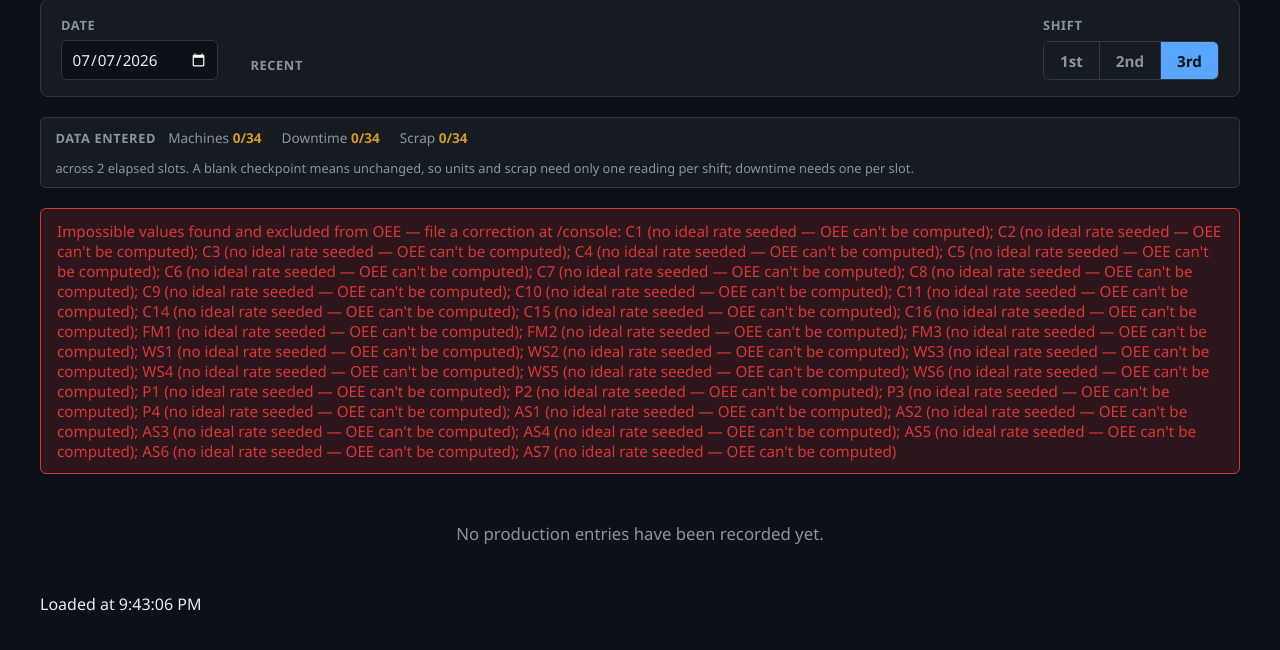
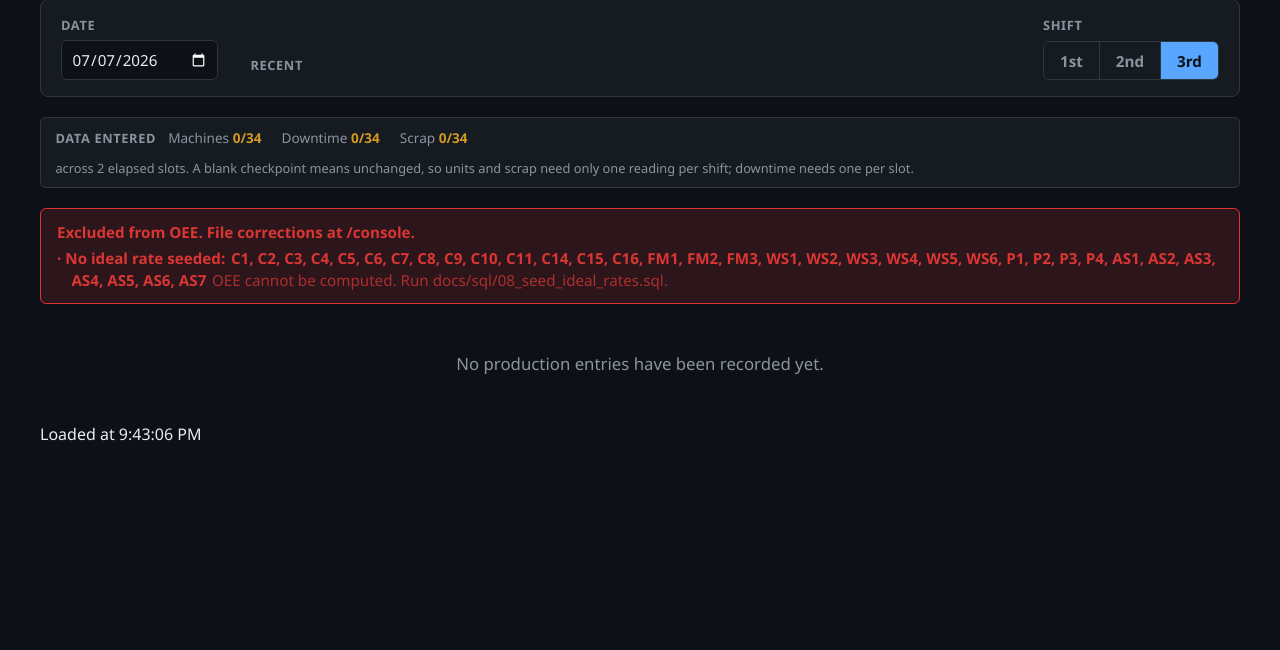
Before and after one commit to a-ghost-named-x/track.fox.com, a FastAPI app: page /oee in a window 1280 px wide. Shown: the part 122-772 px from the top of the page. Run offline with FastAPI, Linux system fonts and the light colour scheme; parts of the project's set-up code (start-up, migrations or seed data) failed here and were passed over.

Commit message:
oee fine tuning visual bugs

```diff
--- a/app/static/css/style.css
+++ b/app/static/css/style.css
@@ -782,6 +782,54 @@ button.shift-option {
     text-decoration: underline;
 }
 
+/* Data-quality banner. One row per PROBLEM with the affected machines listed
+   on it, rather than one entry per machine repeating the same explanation —
+   six machines carrying two flags each used to render as a solid paragraph. */
+.flag-banner {
+    display: flex;
+    flex-direction: column;
+    gap: 0.3rem;
+    line-height: 1.45;
+}
+
+.flag-lead {
+    font-weight: 700;
+}
+
+.flag-lead-warning {
+    margin-top: 0.5rem;
+    /* Not an error: these values are still counted. Reusing the error banner's
+       red for them would overstate what they mean. */
+    color: #e3b341;
+}
+
+.flag-row {
+    padding-left: 0.9rem;
+    text-indent: -0.9rem;
+}
+
+.flag-row::before {
+    content: "· ";
+    font-weight: 700;
+}
+
+.flag-title {
+    font-weight: 600;
+}
+
+/* The machine list is what the reader is actually scanning for, so it gets the
+   emphasis rather than the prose around it. */
+.flag-machines {
+    margin-left: 0.35rem;
+    font-weight: 700;
+    font-variant-numeric: tabular-nums;
+}
+
+.flag-detail {
+    margin-left: 0.35rem;
+    opacity: 0.75;
+}
+
 /* Per-column completeness, deliberately three separate counts rather than one
    overall percentage: three different people enter units, scrap and downtime,
    so knowing WHICH one is behind is the actionable part. */
--- a/app/static/js/oee.js
+++ b/app/static/js/oee.js
@@ -33,31 +33,66 @@ const QUICK_PICK_COUNT = 7;
 // matter more than missing data: a blank cell is visible and someone chases
 // it, whereas a transposed digit produces a plausible wrong number nobody
 // questions.
-// Hard flags: the number itself cannot be right, whatever the machine's rate
-// is. These exclude the slot from OEE.
+/**
+ * Hard flags: the number itself cannot be right, whatever the machine's rate
+ * is, so the slot is excluded from OEE.
+ *
+ * Each has a short `title` naming the problem and a `detail` saying what to do
+ * about it. The banner groups machines UNDER these rather than repeating the
+ * text per machine — six machines with two flags each produced a solid
+ * paragraph of duplicated prose that nobody would read.
+ */
 const FLAG_LABELS = {
-    negative_units: "cumulative units went backwards",
-    negative_scrap: "cumulative scrap went backwards",
-    implausible_units: "over double the machine's theoretical maximum — likely " +
-        "a transposed digit, or a day-cumulative value in a shift-cumulative box",
-    downtime_over_slot: "more downtime than fits in the slot",
-    baseline_suspect: "measured from the previous checkpoint, which is itself " +
-        "wrong — fix that one and this slot resolves too",
-    no_ideal_rate: "no ideal rate seeded — OEE can't be computed",
+    negative_units: {
+        title: "Cumulative units went backwards",
+        detail: "A counter cannot decrease. Check the reading against the one before it.",
+    },
+    negative_scrap: {
+        title: "Cumulative scrap went backwards",
+        detail: "A counter cannot decrease. Check the reading against the one before it.",
+    },
+    implausible_units: {
+        title: "More than double the machine's theoretical maximum",
+        detail: "Usually a transposed digit, or a whole day's total typed into a box that means one shift.",
+    },
+    downtime_over_slot: {
+        title: "More downtime than fits in the slot",
+        detail: "A 2-hour slot holds at most 120 minutes.",
+    },
+    baseline_suspect: {
+        title: "Measured from a checkpoint that is itself wrong",
+        detail: "Fix the earlier checkpoint and these slots resolve on their own.",
+    },
+    no_ideal_rate: {
+        title: "No ideal rate seeded",
+        detail: "OEE cannot be computed. Run docs/sql/08_seed_ideal_rates.sql.",
+    },
 };
 
-// Soft warnings. Unlike the flags above these do NOT invalidate anything — the
-// slot still counts and the value is shown as-is, never clamped. They mean two
-// inputs disagree, and the one that's wrong is usually the machine's configured
-// rate rather than what the floor counted.
+/**
+ * Soft warnings. Unlike the flags above these invalidate nothing: the slot
+ * still counts and the value is shown as-is, never clamped. They mean two
+ * inputs disagree, and the wrong one is usually the machine's configured rate
+ * rather than what the floor counted.
+ */
 const WARNING_LABELS = {
-    over_100: "Above this machine's derived maximum for the time it was " +
-        "scheduled. On a single slot this is usually just a checkpoint read " +
-        "late or early — the units belong to the neighbouring slot and it " +
-        "evens out across the shift. Sustained across a whole shift it means " +
-        "planned downtime was over-reported, or the ideal rate is set too low. " +
-        "Counted either way, never clamped.",
+    over_100: {
+        title: "Beat the maximum derived from its standard, across the whole shift",
+        detail: "Still counted. Either planned downtime was over-reported, or the " +
+            "ideal rate is set too low. docs/sql/10_diagnose_over_ceiling.sql works out which.",
+        tooltip: "Above this machine's derived maximum for the time it was scheduled. " +
+            "On a single slot that is usually just a checkpoint read late or early, " +
+            "so the units belong to the neighbouring slot and it evens out across " +
+            "the shift. Counted either way, never clamped.",
+    },
 };
+
+/** Short one-line form, for tooltips on an individual cell. */
+function describeCode(code, table) {
+    const entry = table[code];
+    if (!entry) return code;
+    return entry.tooltip || `${entry.title}. ${entry.detail}`;
+}
 
 const dateInput = document.getElementById("review-date");
 const quickPicksEl = document.getElementById("quick-picks");
@@ -161,7 +196,7 @@ function missingReason(slot) {
     if (!slot.has_downtime) missing.push("downtime");
     if (missing.length) return `Not entered: ${missing.join(", ")}`;
     if (slot.flags && slot.flags.length) {
-        return slot.flags.map((f) => FLAG_LABELS[f] || f).join("; ");
+        return slot.flags.map((f) => describeCode(f, FLAG_LABELS)).join("\n");
     }
     if (slot.ppt_minutes === 0) return "Entire slot was planned downtime";
     return "";
@@ -174,7 +209,7 @@ function slotTitle(slot) {
     // zero. Saying so distinguishes an inferred zero from a typed one — the
     // maths treats them identically, but a reader shouldn't have to guess.
     if (slot.has_units && !slot.units_reported) {
-        lines.push("No checkpoint entered — carried forward, so nothing was produced.");
+        lines.push("No checkpoint entered, so the number had not moved: this slot produced zero.");
     }
     lines.push(`Good: ${count(slot.good)}`);
     lines.push(`Scrap: ${count(slot.scrap)}`
@@ -194,7 +229,7 @@ function slotTitle(slot) {
     const reason = missingReason(slot);
     if (reason) lines.push(reason);
     for (const warning of slot.warnings || []) {
-        lines.push(WARNING_LABELS[warning] || warning);
+        lines.push(describeCode(warning, WARNING_LABELS));
     }
     return lines.join("\n");
 }
@@ -232,7 +267,7 @@ function fillMachineRow(row, machine, slots) {
         row.setAttribute("data-unscheduled", "");
         const oeeCell = row.querySelector('[data-field="oee"]');
         oeeCell.textContent = "not scheduled";
-        oeeCell.title = "Marked as not scheduled to run this shift, so it's left out of the zone rollup.";
+        oeeCell.title = "Marked as not scheduled to run this shift, so it is left out of the zone rollup.";
         return;
     }
 
@@ -263,7 +298,7 @@ function fillMachineRow(row, machine, slots) {
     if (!shift) {
         const oeeCell = row.querySelector('[data-field="oee"]');
         oeeCell.title = machine.flags && machine.flags.length
-            ? machine.flags.map((f) => FLAG_LABELS[f] || f).join("; ")
+            ? machine.flags.map((f) => describeCode(f, FLAG_LABELS)).join("\n")
             : "No slot in this shift has both units and downtime entered.";
         return;
     }
@@ -300,7 +335,7 @@ function fillMachineRow(row, machine, slots) {
 
     const slotsCell = set("slots", `${machine.slots_counted}/${machine.slots_elapsed}`,
         machine.slots_counted < machine.slots_elapsed
-            ? "Some elapsed slots are missing data or were excluded for an impossible value — OEE covers only the counted ones."
+            ? "Some elapsed slots are missing data, or were excluded for an impossible value. OEE covers only the counted ones."
             : "");
     if (slotsCell && machine.slots_counted < machine.slots_elapsed) {
         slotsCell.setAttribute("data-band", "fair");
@@ -324,7 +359,7 @@ function fillZoneRollup(section, shiftData) {
 
     const rollup = (shiftData.zones || {})[section.dataset.zone];
     if (!rollup) {
-        target.textContent = "no OEE — nothing counted this shift";
+        target.textContent = "no OEE: nothing counted this shift";
         return;
     }
 
@@ -359,16 +394,16 @@ function renderCompleteness(shiftData) {
     const explain = {
         units: "machines whose production is known across the shift. A blank " +
             "checkpoint counts as unchanged, so one reading is enough to " +
-            "determine the whole shift — only a machine with NO reading at " +
+            "determine the whole shift. Only a machine with NO reading at " +
             "all is missing.",
         downtime: `machines with a downtime entry for all ${slotWord}. ` +
-            "Downtime does NOT carry forward the way units do — it isn't " +
+            "Downtime does NOT carry forward the way units do. It is not " +
             "cumulative, so a blank is genuinely unentered. A machine that ran " +
             "clean still needs one: tick \"none\" on /console. Without it OEE " +
             "stays blank rather than assuming zero downtime.",
         scrap: "machines whose scrap is known across the shift. Cumulative " +
             "like units, so a blank counts as unchanged. Scrap only affects " +
-            "the Performance/Quality split — OEE and Availability are " +
+            "the Performance/Quality split. OEE and Availability are " +
             "computed without it.",
     };
 
@@ -394,45 +429,76 @@ function renderCompleteness(shiftData) {
     }
 }
 
-function renderFlags(shiftData) {
-    const offenders = [];
-    const warned = [];
-    for (const [machineId, machine] of Object.entries(shiftData.machines)) {
-        if (machine.flags && machine.flags.length) {
-            offenders.push(
-                `${machineId} (${machine.flags.map((f) => FLAG_LABELS[f] || f).join(", ")})`
-            );
-        }
-        if (machine.warnings && machine.warnings.length) {
-            warned.push(machineId);
+/**
+ * Groups machines BY PROBLEM rather than listing problems per machine.
+ *
+ * The obvious way round produced a wall of text: six machines carrying two
+ * flags each repeated the same two explanations six times, in one run-on
+ * paragraph. Inverted, the same information is two lines with a machine list
+ * on each, and the shared cause is visible at a glance.
+ */
+function groupByCode(machines, field) {
+    const groups = new Map();
+    for (const [machineId, machine] of Object.entries(machines)) {
+        for (const code of machine[field] || []) {
+            if (!groups.has(code)) groups.set(code, []);
+            groups.get(code).push(machineId);
         }
     }
-    if (!offenders.length && !warned.length) {
+    return groups;
+}
+
+function appendFlagGroup(parent, groups, table) {
+    for (const [code, machineIds] of groups) {
+        const entry = table[code] || { title: code, detail: "" };
+        const row = document.createElement("div");
+        row.className = "flag-row";
+
+        const heading = document.createElement("span");
+        heading.className = "flag-title";
+        heading.textContent = `${entry.title}:`;
+
+        const list = document.createElement("span");
+        list.className = "flag-machines";
+        list.textContent = machineIds.join(", ");
+
+        const detail = document.createElement("span");
+        detail.className = "flag-detail";
+        detail.textContent = entry.detail;
+
+        row.appendChild(heading);
+        row.appendChild(list);
+        if (entry.detail) row.appendChild(detail);
+        parent.appendChild(row);
+    }
+}
+
+function renderFlags(shiftData) {
+    const flagGroups = groupByCode(shiftData.machines, "flags");
+    const warningGroups = groupByCode(shiftData.machines, "warnings");
+
+    flagsBanner.textContent = "";
+    if (!flagGroups.size && !warningGroups.size) {
         flagsBanner.hidden = true;
         return;
     }
     flagsBanner.hidden = false;
 
-    const messages = [];
-    if (offenders.length) {
-        messages.push(
-            "Impossible values found and excluded from OEE — file a correction at " +
-            `/console: ${offenders.join("; ")}`
-        );
+    if (flagGroups.size) {
+        const lead = document.createElement("div");
+        lead.className = "flag-lead";
+        lead.textContent = "Excluded from OEE. File corrections at /console.";
+        flagsBanner.appendChild(lead);
+        appendFlagGroup(flagsBanner, flagGroups, FLAG_LABELS);
     }
-    if (warned.length) {
-        // Only fires on a WHOLE SHIFT over the ceiling, never on a single slot
-        // — a slot delta is the gap between two hand-taken readings, and a
-        // late one borrows from its neighbour. See _machine_warnings() in
-        // app/db/oee.py. Counted and shown at real value, never clamped.
-        messages.push(
-            `${warned.join(", ")} beat the maximum derived from their standard ` +
-            "across the whole shift — still counted. Either planned downtime was " +
-            "over-reported, or the ideal rate is set too low for these machines. " +
-            "docs/sql/10_diagnose_over_ceiling.sql works out which."
-        );
+
+    if (warningGroups.size) {
+        const lead = document.createElement("div");
+        lead.className = "flag-lead flag-lead-warning";
+        lead.textContent = "Worth a look, but still counted.";
+        flagsBanner.appendChild(lead);
+        appendFlagGroup(flagsBanner, warningGroups, WARNING_LABELS);
     }
-    flagsBanner.textContent = messages.join("  •  ");
 }
 
 function renderPareto(shiftData) {
@@ -565,7 +631,7 @@ async function load(isoDate) {
             showEmpty("No production entries have been recorded yet.");
         } else if (!anyMachine) {
             showEmpty(
-                `No OEE can be computed for ${formatDate(payload.date)} — ` +
+                `No OEE can be computed for ${formatDate(payload.date)}. ` +
                 "OEE needs both production units and a downtime entry for a slot, " +
                 "and at least one of those is missing for every machine that day."
             );
@@ -576,7 +642,7 @@ async function load(isoDate) {
         render();
         loadedAt.textContent = `Loaded at ${new Date().toLocaleTimeString()}`;
     } catch (err) {
-        loadedAt.textContent = "Could not load data — check the connection and reload.";
+        loadedAt.textContent = "Could not load data. Check the connection and reload.";
         console.error("OEE load failed:", err);
     }
 }
--- a/app/templates/oee.html
+++ b/app/templates/oee.html
@@ -57,7 +57,9 @@
         <span class="completeness-note" id="completeness-note"></span>
     </div>
 
-    <p class="banner banner-error" id="quality-flags" hidden></p>
+    {# A div, not a p: renderFlags() builds one block row per problem with the
+       affected machines listed on it, and a p can't legally contain them. #}
+    <div class="banner banner-error flag-banner" id="quality-flags" hidden></div>
     <p class="supervisor-empty" id="oee-empty" hidden></p>
 
     <div class="zone-sections" id="zone-sections">
```
